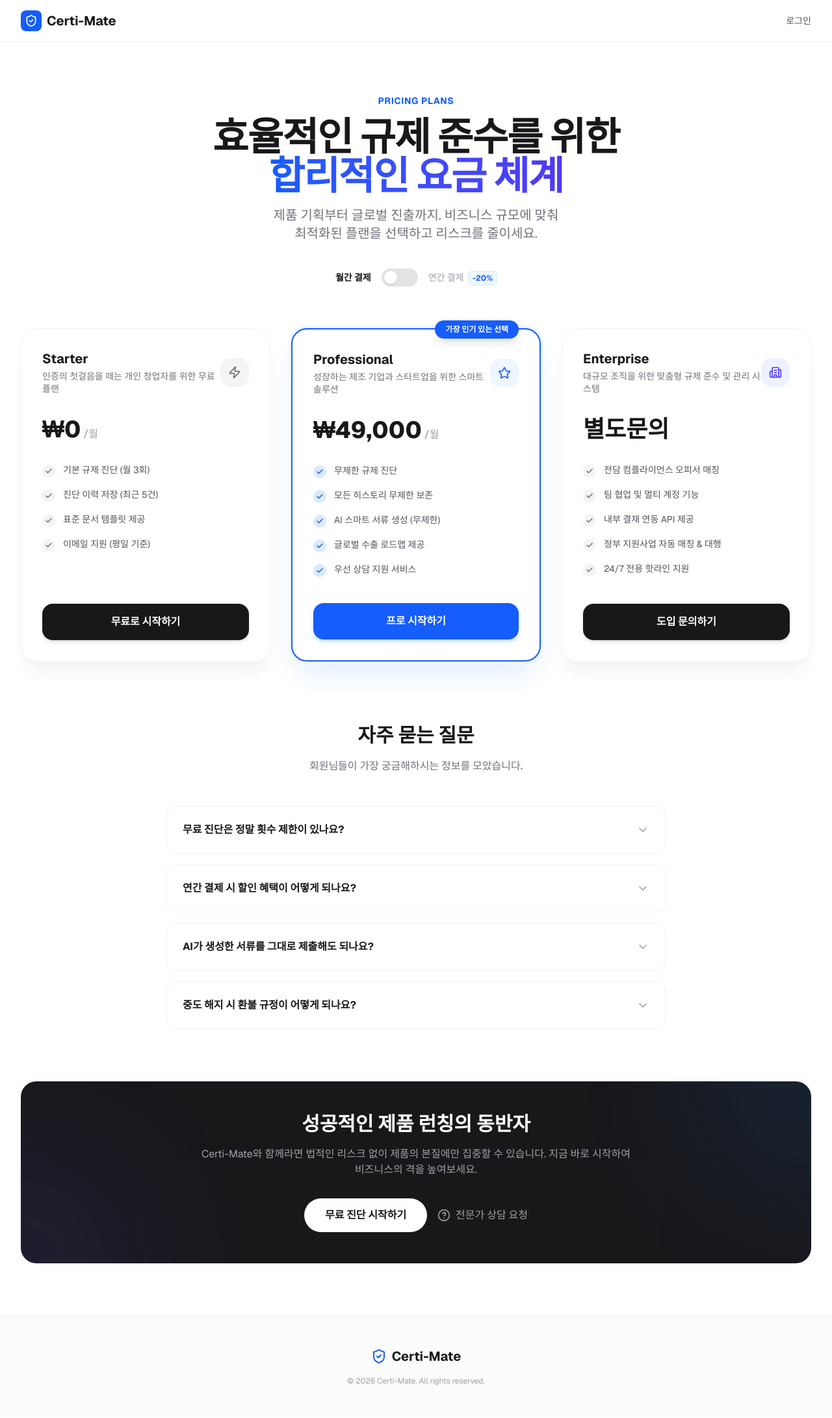
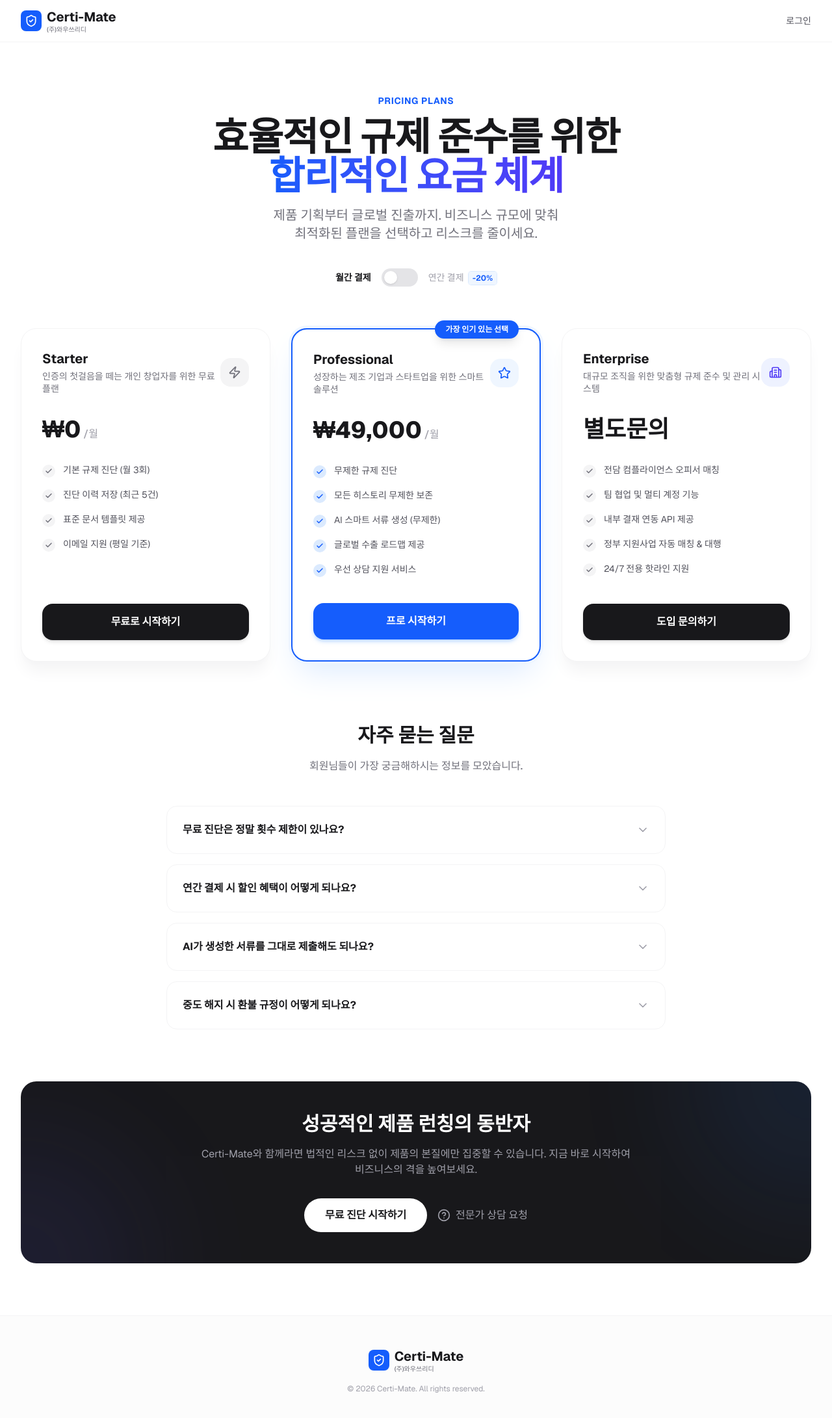
Before and after one commit to seojeongju/Compliance-SaaS, a Next.js app in the folder web-app/: page /pricing in a window 1280 px wide. Shown: the top 2182 px of the page at 65% size. Built offline with nearby package versions, Linux system fonts and the light colour scheme; no server answers.

Commit message:
style: 모든 페이지의 로고를 회사명이 포함된 통합 로고로 통일

```diff
--- a/web-app/src/app/admin/dashboard/page.tsx
+++ b/web-app/src/app/admin/dashboard/page.tsx
@@ -5,7 +5,7 @@ import { createSupabaseClient } from "@/lib/supabaseClient";
 import { useRouter } from "next/navigation";
 import {
     Users, Activity, DollarSign, Settings, Search, CheckCircle,
-    User, Lock, Shield, ArrowUp, AlertCircle, Loader2
+    User, Lock, Shield, ArrowUp, AlertCircle, Loader2, ShieldCheck
 } from "lucide-react";
 import { motion } from "framer-motion";
 
@@ -238,9 +238,14 @@ export default function AdminDashboard() {
             <header className="bg-white border-b border-zinc-200">
                 <div className="container mx-auto px-4 py-4 flex items-center justify-between">
                     <div className="flex items-center gap-2">
-                        <Shield className="h-6 w-6 text-indigo-600" />
-                        <h1 className="text-lg font-bold text-zinc-900">Admin Dashboard</h1>
-                        <span className="bg-indigo-50 text-indigo-700 text-xs px-2 py-0.5 rounded-full font-medium">BETA</span>
+                        <div className="flex h-8 w-8 items-center justify-center rounded-lg bg-indigo-600 text-white">
+                            <ShieldCheck className="h-5 w-5" />
+                        </div>
+                        <div className="flex flex-col leading-tight">
+                            <h1 className="text-lg font-bold text-zinc-900">Certi-Mate Admin</h1>
+                            <span className="text-[10px] font-medium text-zinc-500">(주)와우쓰리디</span>
+                        </div>
+                        <span className="ml-2 bg-indigo-50 text-indigo-700 text-[10px] px-2 py-0.5 rounded-full font-bold">BETA</span>
                     </div>
                     <div className="flex items-center gap-4">
                         <span className="text-sm text-zinc-500">{currentUser?.email} (Admin)</span>
--- a/web-app/src/app/dashboard/layout.tsx
+++ b/web-app/src/app/dashboard/layout.tsx
@@ -65,9 +65,14 @@ export default function DashboardLayout({
             {/* Sidebar */}
             <aside className="fixed left-0 top-0 z-40 h-screen w-64 border-r bg-white flex flex-col">
                 <div className="flex h-16 items-center border-b px-6 flex-shrink-0">
-                    <Link href="/" className="flex items-center gap-2 font-bold text-xl text-blue-600">
-                        <ShieldCheck className="h-6 w-6" />
-                        <span>Certi-Mate</span>
+                    <Link href="/" className="flex items-center gap-2 font-bold text-xl text-zinc-900 hover:opacity-80 transition">
+                        <div className="flex h-8 w-8 items-center justify-center rounded-lg bg-blue-600 text-white">
+                            <ShieldCheck className="h-5 w-5" />
+                        </div>
+                        <div className="flex flex-col leading-tight">
+                            <span className="text-xl font-bold">Certi-Mate</span>
+                            <span className="text-[10px] font-medium text-zinc-500">(주)와우쓰리디</span>
+                        </div>
                     </Link>
                 </div>
 
--- a/web-app/src/app/login/page.tsx
+++ b/web-app/src/app/login/page.tsx
@@ -67,11 +67,14 @@ export default function LoginPage() {
                 <div className="absolute bottom-0 right-0 h-96 w-96 rounded-full bg-indigo-600 blur-[128px] opacity-30 z-0"></div>
 
                 <div className="relative z-10">
-                    <Link href="/" className="flex items-center gap-2 font-bold text-2xl text-white">
+                    <Link href="/" className="flex items-center gap-2 font-bold text-2xl text-white hover:opacity-80 transition">
                         <div className="flex h-10 w-10 items-center justify-center rounded-xl bg-blue-600 text-white shadow-lg shadow-blue-900/50">
                             <ShieldCheck className="h-6 w-6" />
                         </div>
-                        <span>Certi-Mate</span>
+                        <div className="flex flex-col leading-tight">
+                            <span className="text-2xl font-bold font-sans">Certi-Mate</span>
+                            <span className="text-xs font-medium text-zinc-400">(주)와우쓰리디</span>
+                        </div>
                     </Link>
                 </div>
 
@@ -234,9 +237,14 @@ export default function LoginPage() {
             </div>
 
             <div className="lg:hidden absolute top-4 left-4 z-50">
-                <Link href="/" className="flex items-center gap-2 font-bold text-xl text-zinc-900 p-2 bg-white/80 rounded-lg backdrop-blur">
-                    <ShieldCheck className="h-6 w-6 text-blue-600" />
-                    <span>Certi-Mate</span>
+                <Link href="/" className="flex items-center gap-2 font-bold text-xl text-zinc-900 p-2 bg-white/80 rounded-lg backdrop-blur shadow-sm">
+                    <div className="flex h-8 w-8 items-center justify-center rounded-lg bg-blue-600 text-white">
+                        <ShieldCheck className="h-5 w-5" />
+                    </div>
+                    <div className="flex flex-col leading-tight">
+                        <span className="text-xl font-bold">Certi-Mate</span>
+                        <span className="text-[10px] font-medium text-zinc-500">(주)와우쓰리디</span>
+                    </div>
                 </Link>
             </div>
         </div>
--- a/web-app/src/app/pricing/page.tsx
+++ b/web-app/src/app/pricing/page.tsx
@@ -116,7 +116,10 @@ export default function PricingPage() {
                         <div className="flex h-8 w-8 items-center justify-center rounded-lg bg-blue-600 text-white">
                             <ShieldCheck className="h-5 w-5" />
                         </div>
-                        <span>Certi-Mate</span>
+                        <div className="flex flex-col leading-tight">
+                            <span className="text-xl font-bold">Certi-Mate</span>
+                            <span className="text-[10px] font-medium text-zinc-500">(주)와우쓰리디</span>
+                        </div>
                     </Link>
                     <div className="flex items-center gap-4">
                         {loading ? (
@@ -296,8 +299,13 @@ export default function PricingPage() {
             <footer className="border-t border-zinc-100 py-12 bg-zinc-50/50">
                 <div className="container mx-auto px-4 text-center">
                     <div className="flex items-center justify-center gap-2 font-bold text-xl text-zinc-900 mb-4 font-sans">
-                        <ShieldCheck className="h-6 w-6 text-blue-600" />
-                        <span>Certi-Mate</span>
+                        <div className="flex h-8 w-8 items-center justify-center rounded-lg bg-blue-600 text-white">
+                            <ShieldCheck className="h-5 w-5" />
+                        </div>
+                        <div className="flex flex-col leading-tight text-left">
+                            <span className="text-xl font-bold">Certi-Mate</span>
+                            <span className="text-[10px] font-medium text-zinc-500">(주)와우쓰리디</span>
+                        </div>
                     </div>
                     <p className="text-xs text-zinc-400">
                         &copy; {new Date().getFullYear()} Certi-Mate. All rights reserved.
```
